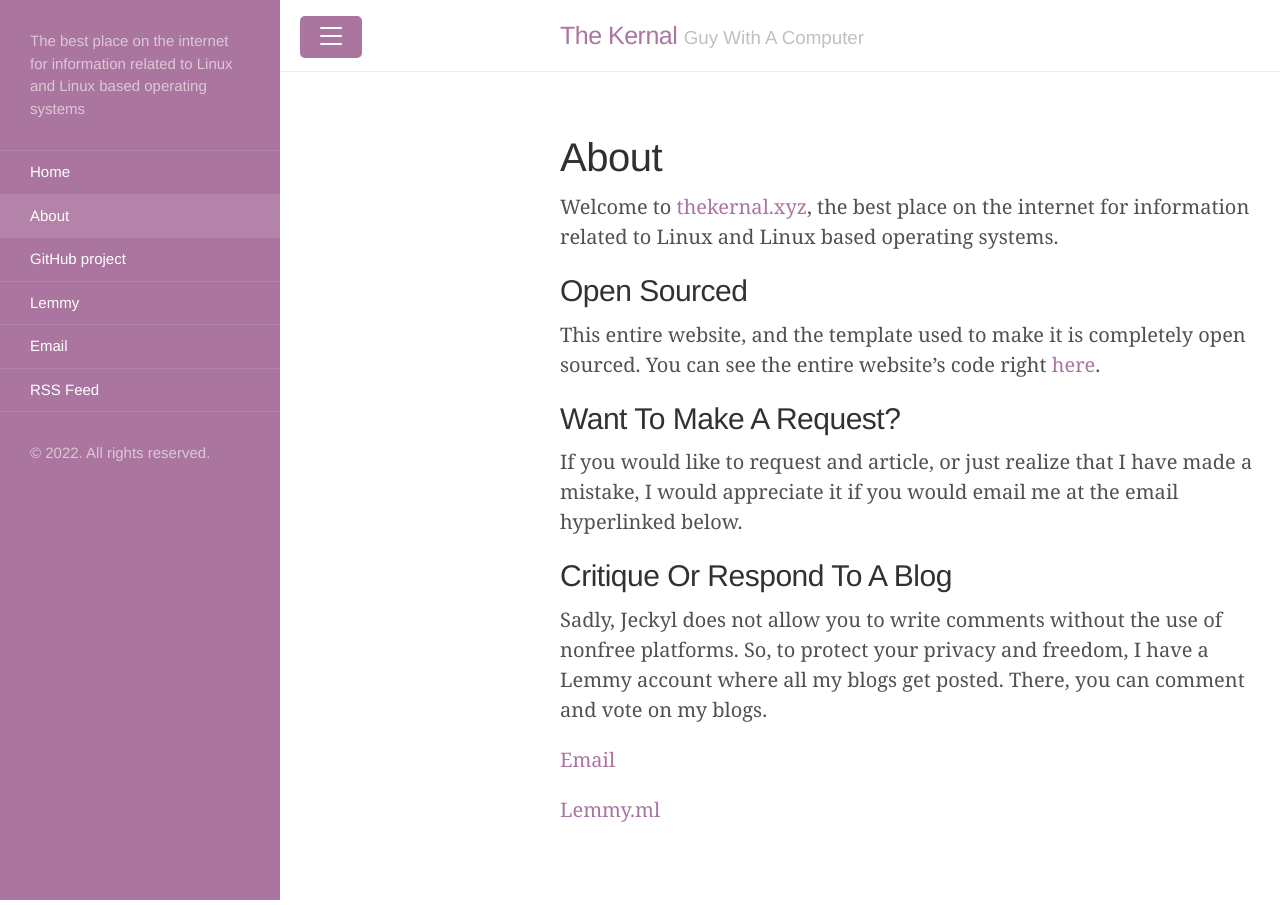
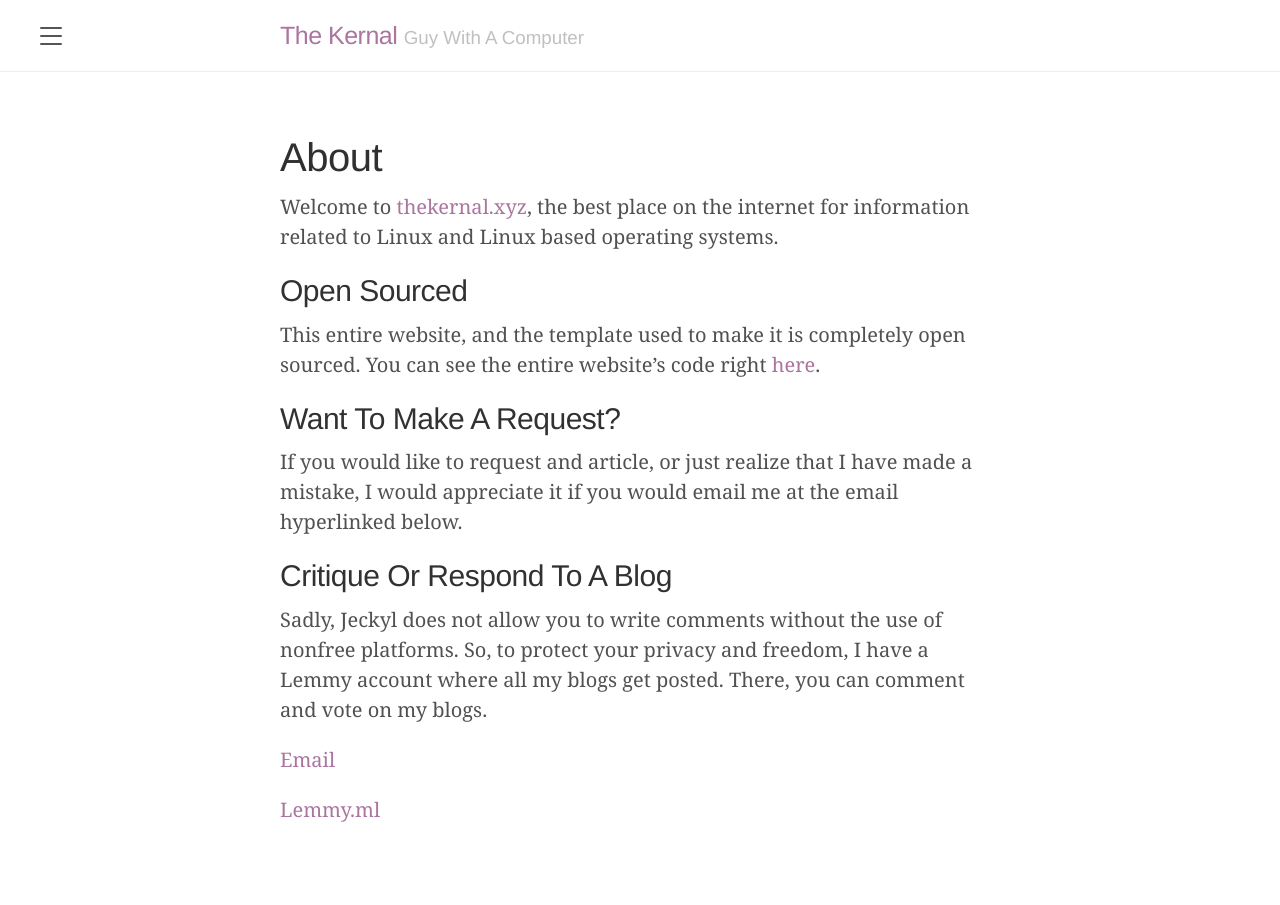
Before and after one commit to TheKernalBlog/TheKernalBlog, a Jekyll site: the page built from about.md, in a window 1280 px wide. Built offline with Jekyll 4.4.1, drawn with Linux system fonts in a browser that asks for light colours.

Commit message:
Update sidebar.html

```diff
--- a/_includes/sidebar.html
+++ b/_includes/sidebar.html
@@ -1,7 +1,6 @@
 <!-- Target for toggling the sidebar `.sidebar-checkbox` is for regular
      styles, `#sidebar-checkbox` for behavior. -->
-<input type="checkbox" class="sidebar-checkbox" id="sidebar-checkbox" checked>
-
+<input type="checkbox" class="sidebar-checkbox" id="sidebar-checkbox" {% if page.title =="Home" %}checked{% endif %}>
 <!-- Toggleable sidebar -->
 <div class="sidebar" id="sidebar">
   <div class="sidebar-item">
```
